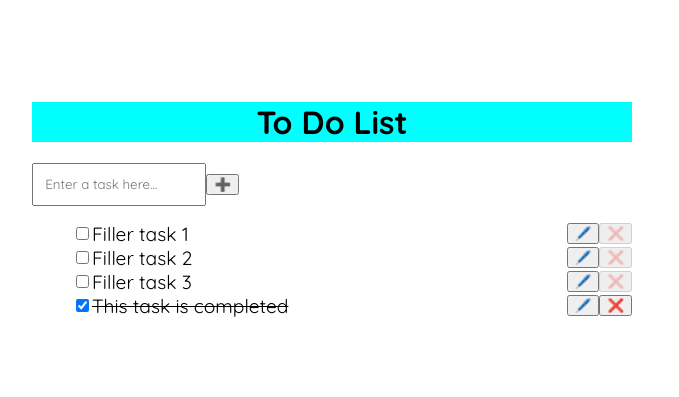
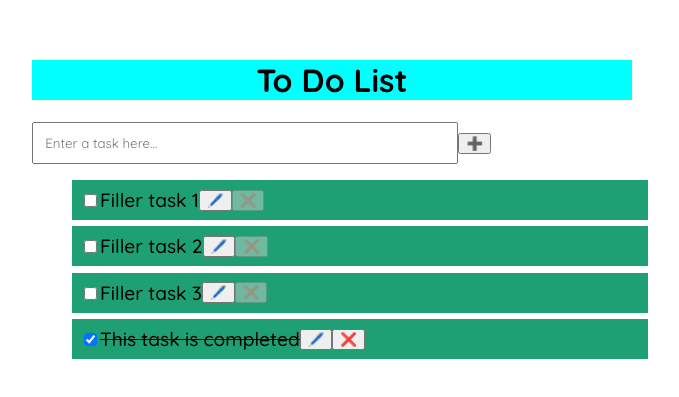
Before and after one commit to SleepyDroids/classic_to_do_list, a React (Vite) app: page / in a window 1280 px wide. Shown: the part 193-590 px from the top of the page, without its empty margins (308-987 px from the left). Built offline with nearby package versions, Linux system fonts and the light colour scheme.

Commit message:
added labels for checkbox inputs for accessibility

```diff
--- a/src/components/Tasks.jsx
+++ b/src/components/Tasks.jsx
@@ -1,12 +1,17 @@
 import { useState } from "react";
 
-export default function Tasks({ tasks, handleOnChange, deleteTask, onEditClick }) {
-
+export default function Tasks({
+  tasks,
+  handleOnChange,
+  deleteTask,
+  onEditClick,
+}) {
   return (
     <ul className="tasks" role="list">
       {tasks.map((t) => {
         return (
           <li key={t.id}>
+            <label>
               <input
                 type="checkbox"
                 id={t.id}
@@ -15,7 +20,13 @@ export default function Tasks({ tasks, handleOnChange, deleteTask, onEditClick }
                 onChange={() => handleOnChange(t.id)}
               />
               <span className={t.completed ? "completed" : null}>{t.text}</span>
-            <button className="edit-btn" onClick={() => onEditClick(t.id, t.text)}>🖊️</button>
+            </label>
+            <button
+              className="edit-btn"
+              onClick={() => onEditClick(t.id, t.text)}
+            >
+              🖊️
+            </button>
             {/*  when this specific button is clicked, call deleteTask and pass in the id for this particular task (t.id) */}
             <button
               className="del-btn"
--- a/src/index.css
+++ b/src/index.css
@@ -39,14 +39,19 @@ button {
 input[type="text"] {
   font-family: inherit;
   padding: 0.7rem;
+  width: 400px;
 }
 
 li {
   display: flex;
   align-items: center;
   list-style-type: none;
-  padding: 0;
+  padding: .5rem;
+  margin: .4rem 0;
   font-size: 1.2rem;
+  font-weight: 500;
+  width: 100%;
+  background-color: hsl(160, 68%, 37%);
 }
 
 li > span {
```
Lines whose indentation alone changed are shown as unchanged.
